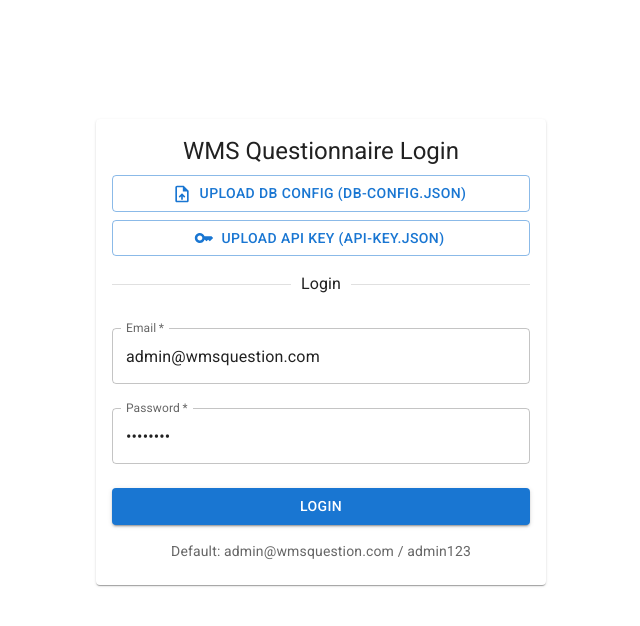
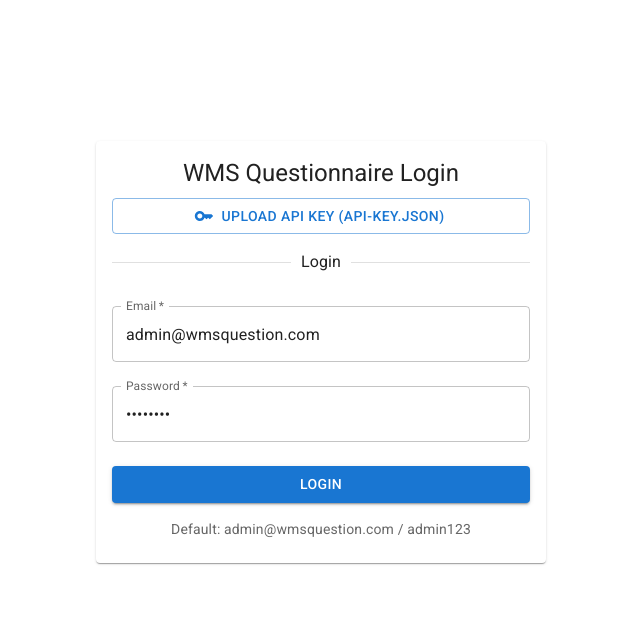
Before and after one commit to Cbarrett770822/WMS_QUESTIONNAIRE, a React (Vite) app: page /login in a window 1280 px wide. Shown: the top 626 px of the page, without its empty margins (319-959 px from the left). Built offline with nearby package versions, Linux system fonts and the light colour scheme.

Commit message:
Remove db-config upload button from login screen

```diff
--- a/src/pages/Login.jsx
+++ b/src/pages/Login.jsx
@@ -1,6 +1,5 @@
 import { useState } from 'react'
 import { Box, Card, CardContent, TextField, Button, Typography, Alert, Divider, CircularProgress } from '@mui/material'
-import UploadFileIcon from '@mui/icons-material/UploadFile'
 import KeyIcon from '@mui/icons-material/Key'
 import axios from 'axios'
 
@@ -9,26 +8,7 @@ export default function Login({ onLogin }) {
   const [password, setPassword] = useState('admin123')
   const [error, setError] = useState('')
   const [loading, setLoading] = useState(false)
-  const [configFile, setConfigFile] = useState(null)
   const [apiKeyFile, setApiKeyFile] = useState(null)
-
-  const handleFileUpload = (e) => {
-    const file = e.target.files[0]
-    if (file) {
-      const reader = new FileReader()
-      reader.onload = (event) => {
-        try {
-          const config = JSON.parse(event.target.result)
-          localStorage.setItem('dbConfig', JSON.stringify(config))
-          setConfigFile(file.name)
-          setError('')
-        } catch (err) {
-          setError('Invalid config file format')
-        }
-      }
-      reader.readAsText(file)
-    }
-  }
 
   const handleApiKeyUpload = (e) => {
     const file = e.target.files[0]
@@ -74,14 +54,9 @@ export default function Login({ onLogin }) {
           <Typography variant="h5" gutterBottom align="center">WMS Questionnaire Login</Typography>
 
           {error && <Alert severity="error" sx={{ mb: 2 }}>{error}</Alert>}
-          {configFile && <Alert severity="success" sx={{ mb: 2 }}>DB Config: {configFile}</Alert>}
           {apiKeyFile && <Alert severity="success" sx={{ mb: 2 }}>API Key: {apiKeyFile}</Alert>}
 
           <Box sx={{ mb: 2 }}>
-            <Button variant="outlined" component="label" fullWidth startIcon={<UploadFileIcon />} sx={{ mb: 1 }}>
-              Upload DB Config (db-config.json)
-              <input type="file" hidden accept=".json" onChange={handleFileUpload} />
-            </Button>
             <Button variant="outlined" component="label" fullWidth startIcon={<KeyIcon />}>
               Upload API Key (api-key.json)
               <input type="file" hidden accept=".json" onChange={handleApiKeyUpload} />
```
